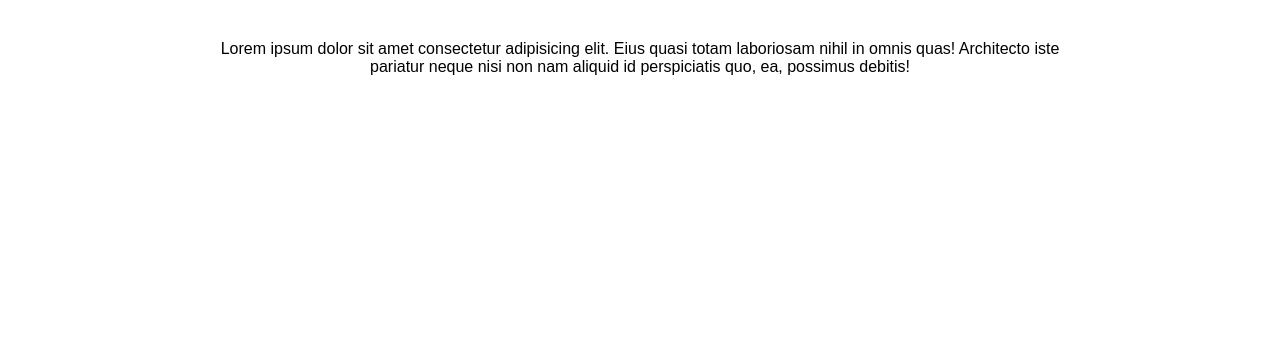
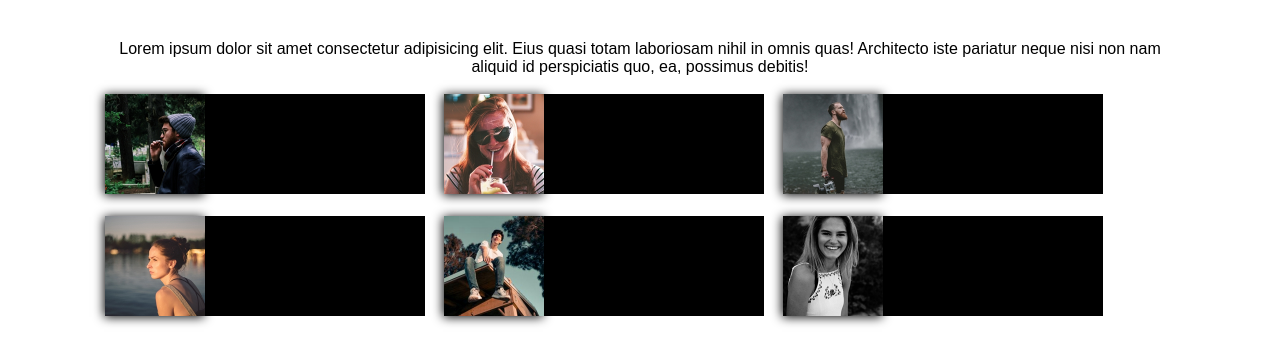
Before and after one commit to VenturelliGiorgia/html-css-float-cards, a plain HTML site: page index.html in a window 1280 px wide. Shown: the part 72-436 px from the top of the page. Drawn offline with Linux system fonts and the light colour scheme.

Commit message:
adds image

```diff
--- a/css/style.css
+++ b/css/style.css
@@ -19,12 +19,48 @@ header h1 {
     margin-bottom: 0;
 }
 
+h3 {
+    display: inline-block;
+}
+
 main .container p {
     text-align: center;
 }
 
 .container {
-    width: 920px;
+    width: 1135px;
     margin: auto;
     padding: 2rem;
 }
+
+.clearfix::after {
+    content: "";
+    display: table;
+    clear: both;
+}
+
+.image {
+    width: 100px;
+    box-shadow: -1px 1px 10px #000;
+}
+
+.row .col.cont1 {
+    float: left;
+    width: calc((100% / 3) - (30px / 3));
+}
+
+.row .col:not(:last-child) {
+    margin-right: 15px;
+}
+
+.col {
+    display: inline-block;
+}
+
+.cont1 {
+    background-color: black;
+    color: red;
+    width: 320px;
+    height: 100px;
+    display: inline-block;
+}
--- a/index.html
+++ b/index.html
@@ -17,7 +17,48 @@
             <p>Lorem ipsum dolor sit amet consectetur adipisicing elit. Eius quasi totam laboriosam nihil in omnis quas!
                 Architecto iste pariatur neque nisi non nam aliquid id perspiciatis quo, ea, possimus debitis!
             </p>
-        </div>
+
+            <br>
+
+            <div class="row clearfix">
+                <div class="col">
+                    <div class="cont1">
+                    <img class="image" src="img/male1.png" alt="">
+                    </div>
+                </div>
+                <div class="col">
+                    <div class="cont1">
+                    <img class="image" src="img/female1.png" alt="">
+                    </div>
+                </div>
+                <div class="col">
+                    <div class="cont1">
+                    <img class="image" src="img/male2.png" alt="">
+                    </div>
+                </div>
+            </div>
+
+            <div>
+                <br>
+            </div>
+
+            <div class="row clearfix">
+                <div class="col">
+                    <div class="cont1">
+                    <img class="image" src="img/female2.png" alt="">
+                    </div>
+                </div>
+                <div class="col">
+                    <div class="cont1">
+                    <img class="image" src="img/male3.png" alt="">
+                    </div>
+                </div>
+                <div class="col">
+                    <div class="cont1">
+                    <img class="image" src="img/female3.png" alt="">
+                    </div>
+                </div>
+            </div>
     </main>
 </body>
 </html>
```
